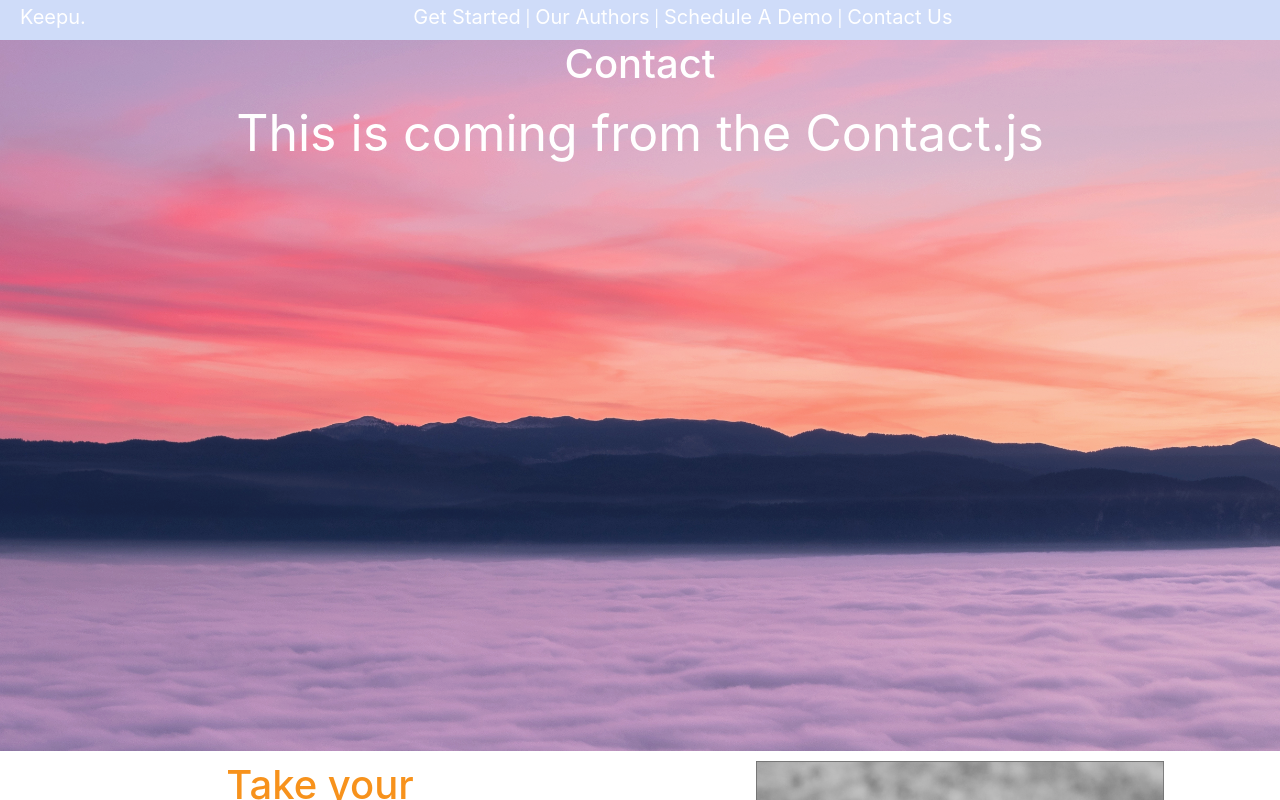
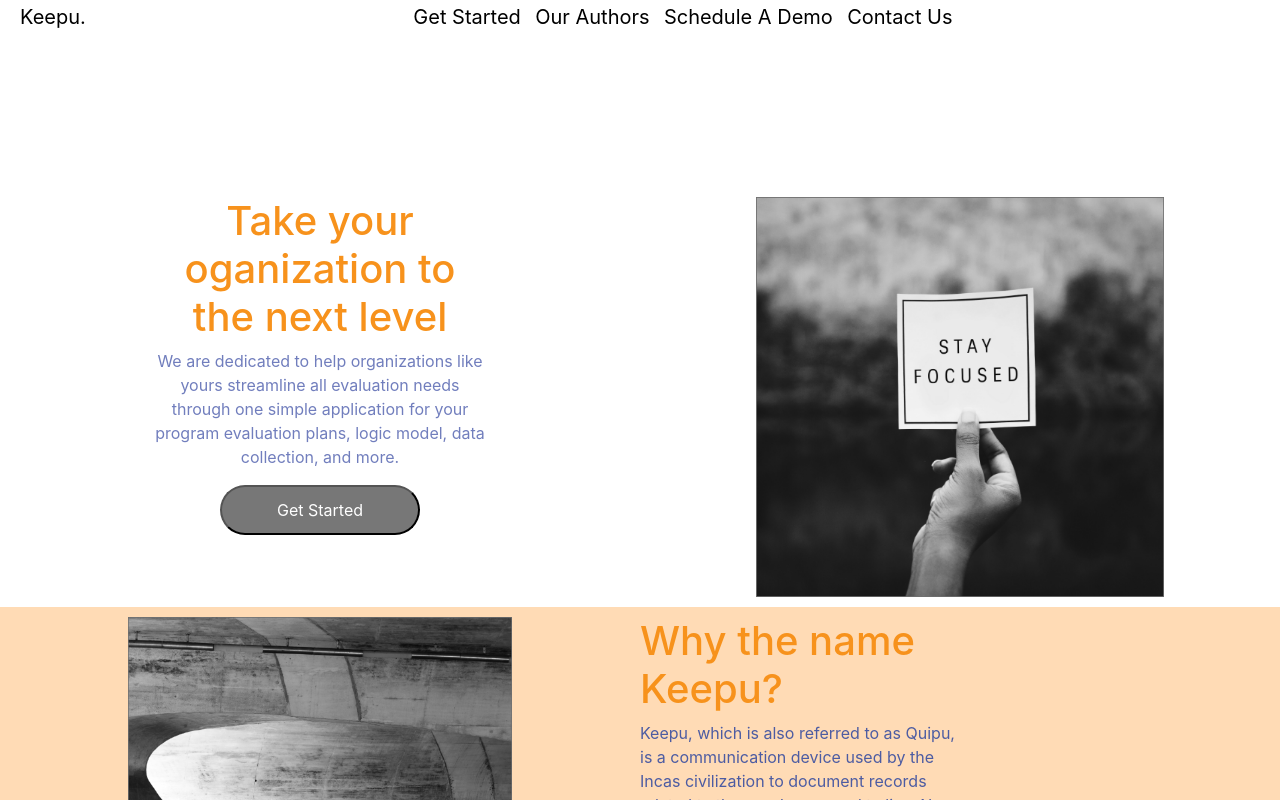
Before and after one commit to cortes-web-tech/COP4331-large-project, a React (Create React App) app in the folder website/: page /contact in a window 1280 px wide. Shown: the top 800 px of the page. Built offline with nearby package versions, Linux system fonts and the light colour scheme.

Commit message:
Editing header/layout

```diff
--- a/website/src/App.css
+++ b/website/src/App.css
@@ -4,7 +4,7 @@
   /* height:1000px; */
   width: 100%;
   height: auto;
-  background: #cfdcf9;
+  /* background: #cfdcf9; */
   display: flex;
   flex-direction: column;
   flex:1;
@@ -12,7 +12,7 @@
 }
 
 .displayPage{
-  height: 711px;
+  /* height: 711px; */
   /* display: flex; */
 }
 
--- a/website/src/App.js
+++ b/website/src/App.js
@@ -29,7 +29,7 @@
 
         <div style={pageStyle} className="displayPage">
 
-
+            <Route exact path="/"/>
             <Route exact path="/start" component={Start}/>
             <Route exact path="/authors" component={Authors}/>
             <Route exact path="/demo" component={Demo}/>
@@ -76,7 +76,6 @@
   marginLeft: "auto",
   marginRight: "auto",
   // height: "900px",
-  backgroundImage: "url(" + Background +")",
   backgroundSize: "cover"
 }
 
--- a/website/src/components/layout/Header.js
+++ b/website/src/components/layout/Header.js
@@ -16,7 +16,7 @@
 }
 
 const linkStyle = {
-  color: 'white',
+  color: 'black',
   textDecoration: 'none',
   fontSize: "20px",
 }
@@ -25,10 +25,12 @@
 const h1Style = {
   fontSize: "20px",
   color: 'white',
-  textDecoration: 'none'
+  textDecoration: 'none',
+  color: "black"
 }
 
 const headerStyle = {
+
   display: "block",
   paddingTop: '2px'
 }
```
